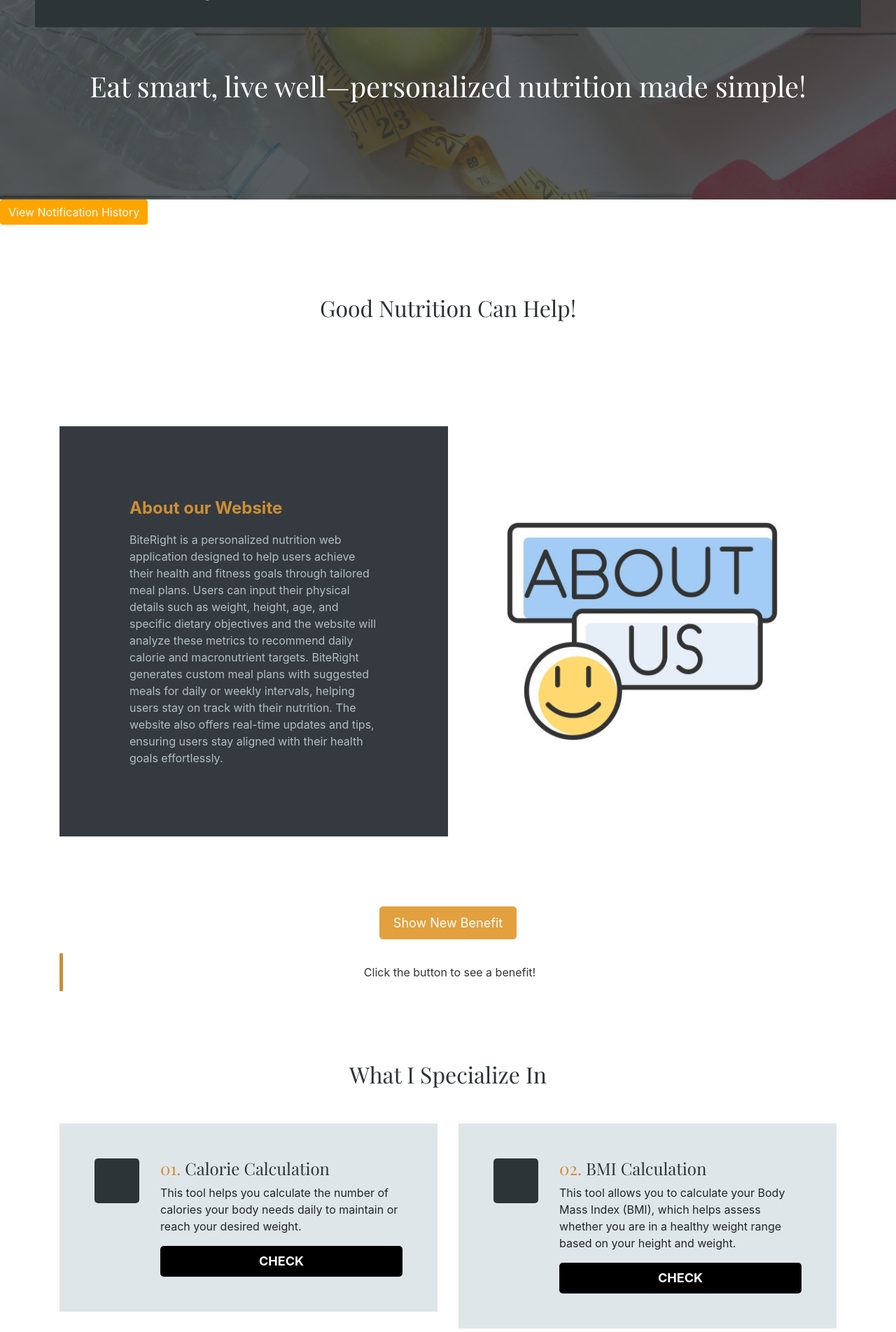
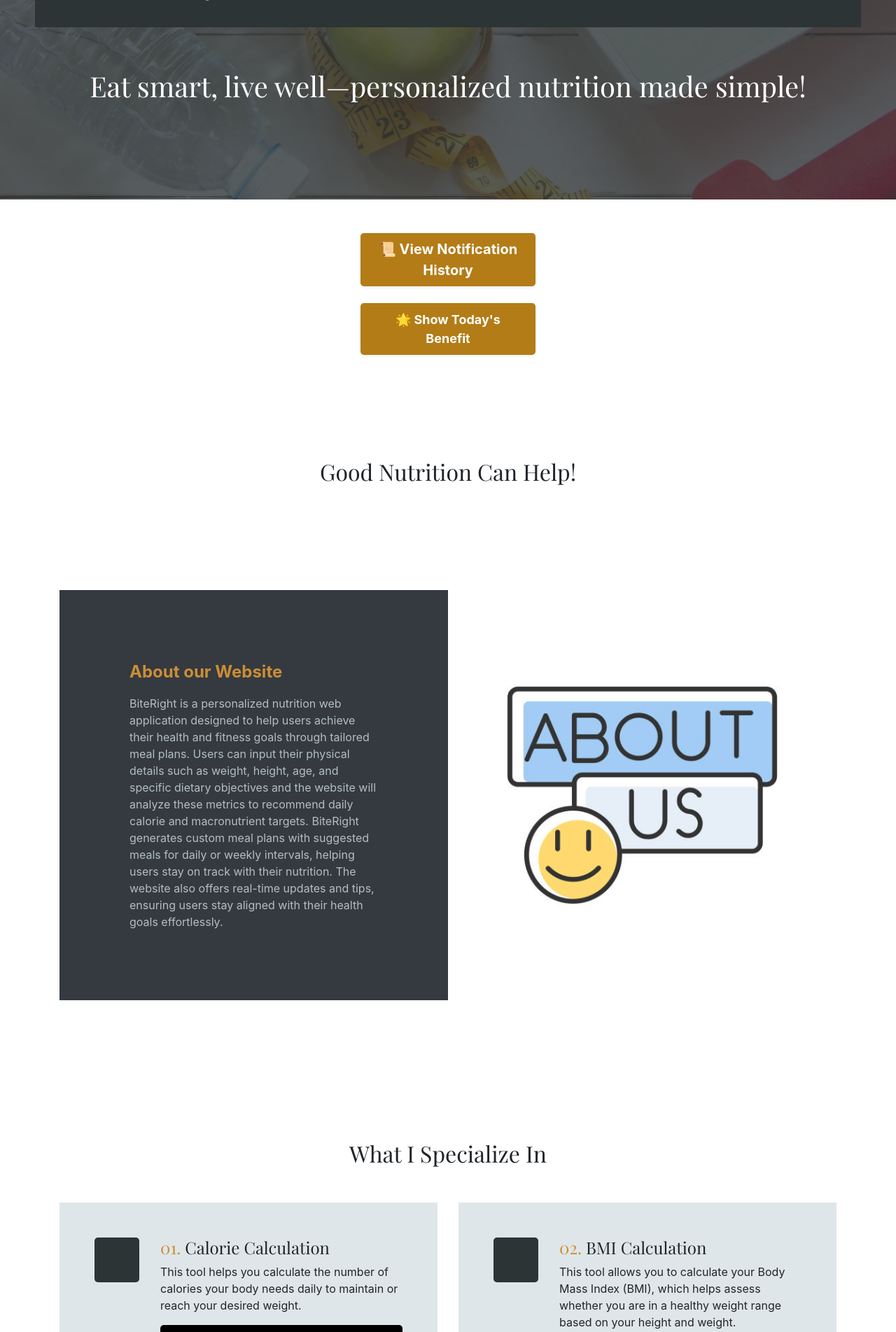
Before and after one commit to HanaAmr11/SWE-project-p1, a Flask app: page /home in a window 1280 px wide. Shown: the part 151-2054 px from the top of the page at 70% size. Run offline with Flask 3, Linux system fonts and the light colour scheme; a user stored in the database is signed in; parts of the project's set-up code (start-up, migrations or seed data) failed here and were passed over; some libraries are stand-ins or nearby versions; some web fonts are replaced.

Commit message:
benefits and notifications

```diff
--- a/app.py
+++ b/app.py
@@ -9,8 +9,9 @@ from itsdangerous import SignatureExpired, BadTimeSignature
 from itsdangerous import URLSafeTimedSerializer as Serializer
 from dotenv import load_dotenv
 import os
-import random
 import pandas as pd
+from datetime import datetime
+import json
 
 load_dotenv()
 app = Flask(__name__)
@@ -207,17 +208,28 @@ def rate_us():
 
 
 benefits_df = pd.read_csv('C:/Users/nodi3/Downloads/SWE-project-p1/fruit_vegetable_benefits.csv')
+DAILY_BENEFIT_FILE = 'daily_benefit.json'
+@app.route('/get-daily-benefit', methods=['GET'])
+def get_daily_benefit():
+    try:
+        if benefits_df.empty:
+            return jsonify({"error": "No benefits available in the dataset."}), 500
+        random_row = benefits_df.sample(n=1).iloc[0]
+        benefit = {
+            "Name": random_row["Name"],
+            "Type": random_row["Type"],
+            "Benefit": random_row["Benefit"]
+        }
+        with open(DAILY_BENEFIT_FILE, 'w') as file:
+            json.dump({
+                "date": datetime.now().strftime('%Y-%m-%d %H:%M:%S'),
+                "benefit": benefit
+            }, file)
 
-@app.route('/get-random-benefit')
-def get_random_benefit():
-    if not benefits_df.empty:
-        random_idx = random.randint(0, len(benefits_df)-1)
-        benefit = benefits_df.iloc[random_idx].to_dict()
-        print(benefit)
         return jsonify(benefit)
-    else:
-        return jsonify({"error": "No data available"}), 404
-
+    except Exception as e:
+        print("🚨 Error in get_daily_benefit:", str(e))
+        return jsonify({"error": str(e)}), 500
 
 if __name__ == "__main__":
     with app.app_context():
--- /dev/null
+++ b/daily_benefit.json
@@ -0,0 +1 @@
+{"date": "2024-12-21 16:47:03", "benefit": {"Name": "Bok Choy", "Type": "Vegetable", "Benefit": "Promotes detoxification and immune health."}}
--- a/templates/home-2.html
+++ b/templates/home-2.html
@@ -76,7 +76,7 @@
                 <ul class="sf-menu dtr-scrollspy dtr-nav light-nav-on-load light-nav-on-scroll">
                     <li> <a class="nav-link" href="#home">Home</a> </li>
                     <li> <a class="nav-link" href="#services">Services</a> </li>
-                    <li> <a class="nav-link" href="#plans">Subscribe</a> </li>
+                    <li> <a class="nav-link" href="#subscribe">Subscribe</a> </li>
                     <li> <a class="nav-link" href="#dtr-footer">Contact</a></li>
                     <li> <a class="nav-link" href="{{ url_for('ht') }}">Hydration Tracker</a></li>
                     <li> <a class="nav-link" href="{{ url_for('blogs') }}">Blogs</a></li>
@@ -108,44 +108,60 @@
                     </div>
                 </div>
                 <!--===== row ends =====-->
-
             </div>
         </section>
         <!-- hero section ends
 ================================================== -->
-<!-- Notification History Button -->
-<button id="viewNotificationHistory" class="btn btn-info" style="background-color: orange; color: white; border: none;">View Notification History</button>
-
-<!-- Notification History Modal -->
+<div class="d-flex flex-column justify-content-center align-items-center gap-4 my-5">
+    <button id="viewNotificationHistory"
+            class="btn btn-lg fw-bold shadow-sm"
+            style="background-color: #B37C17; color: white; border: none; width: 250px;">
+        📜 View Notification History
+    </button>
+    <button type="button"
+            class="btn btn-lg fw-bold shadow-sm"
+            id="new-benefit-btn"
+            data-bs-toggle="modal"
+            data-bs-target="#newBenefitModal"
+            style="background-color: #B37C17; color: white; border: none; width: 250px;">
+        🌟 Show Today's Benefit
+    </button>
+</div>
 <div id="notificationHistoryModal" class="modal fade" tabindex="-1" role="dialog">
-    <div class="modal-dialog" role="document">
+    <div class="modal-dialog">
         <div class="modal-content">
             <div class="modal-header">
                 <h5 class="modal-title">Notification History</h5>
-                <button type="button" class="close" data-dismiss="modal" aria-label="Close">
-                    <span aria-hidden="true">&times;</span>
-                </button>
+                <button type="button" class="btn-close" data-bs-dismiss="modal"></button>
             </div>
             <div class="modal-body">
                 <ul id="notificationHistoryList" class="list-group">
-                    <!-- Notification history will be dynamically added here -->
                 </ul>
             </div>
         </div>
     </div>
 </div>
-
-
+<div class="modal fade" id="newBenefitModal" tabindex="-1" aria-labelledby="newBenefitModalLabel" aria-hidden="true">
+    <div class="modal-dialog">
+        <div class="modal-content">
+            <div class="modal-header">
+                <h5 class="modal-title" id="newBenefitModalLabel">Today's Benefit</h5>
+                <button type="button" class="btn-close" data-bs-dismiss="modal"></button>
+            </div>
+            <div class="modal-body">
+                <p id="benefit-display">Loading today's benefit...</p>
+            </div>
+        </div>
+    </div>
+</div>
         <!-- features section starts
 ================================================== -->
         <section class="dtr-section dtr-box-layout dtr-py-100">
-
             <!-- heading starts -->
             <div class="dtr-section-heading text-center">
                 <h2>Good Nutrition Can Help!</h2>
             </div>
             <!-- heading ends -->
-
         </section>
         <!-- features section ends
 ================================================== -->
@@ -154,67 +170,39 @@
 ================================================== -->
         <section id="about" class="dtr-mb-100">
             <div class="container">
-
                 <!--== row 1 starts ==-->
                 <div class="row">
                     <div class="col-12">
-
                         <!-- about starts -->
                         <div class="dtr-about">
                             <div class="dtr-about-content bg-dark">
                                 <p class="text-size-md font-weight-extrabold color-gold">About our Website
                                 </p>
-
                                 <p class="color-grey">BiteRight is a personalized nutrition web application designed to help users achieve their health and fitness goals through tailored meal plans. Users can input their physical details such as weight, height, age, and specific dietary objectives and the website will analyze these metrics to recommend daily calorie and macronutrient targets. BiteRight generates custom meal plans with suggested meals for daily or weekly intervals, helping users stay on track with their nutrition. The website also offers real-time updates and tips, ensuring users stay aligned with their health goals effortlessly.</p>
-
-                            </div>
-
+                            </div>
                             <!-- about image -->
                             <div class="dtr-about-img" style="background-image: url(../static/images/aboutus.jpg);"> </div>
                         </div>
                         <!-- about ends -->
-
-                    </div>
-                </div>
-                <!--== row 1 ends ==-->
-
+                    </div>
+                </div>
             </div>
         </section>
         <!-- about section ends
 ================================================== -->
-
-        <!-- benefits section starts
-================================================== -->
-<section class="dtr-section">
-    <div class="container">
-        <div class="row">
-            <div class="col-12 text-center">
-                <button id="new-benefit-btn">Show New Benefit</button>
-                <div id="benefit-display">Click the button to see a benefit!</div>
-            </div>
-        </div>
-    </div>
-</section>
-        <!-- benefits section ends
-================================================== -->
-
         <!-- services section starts
 ================================================== -->
         <section id="services" class="dtr-section dtr-py-100">
             <div class="container">
-
                 <!-- heading starts -->
                 <div class="dtr-section-heading text-center">
                     <h2>What I Specialize In</h2>
                 </div>
                 <!-- heading ends -->
-
                 <!--== row 1 starts ==-->
                 <div class="row">
-
                     <!-- column 1 starts -->
                     <div class="col-12 col-md-6">
-
                         <!-- feature 1 starts -->
                         <div class="dtr-feature dtr-feature-left bg-grey dtr-p-50">
                             <div class="dtr-feature-img"><img src="../static/images/service-icon1.png" alt="image"></div>
@@ -222,17 +210,13 @@
                                 <h4><span class="color-gold">01.</span> Calorie Calculation</h4>
                                 <p>This tool helps you calculate the number of calories your body needs daily to maintain or reach your desired weight.</p>
                                 <a href="{{ url_for('calcalc') }}" class="dtr-btn btn-black w-100" role="button">Check</a>
-
                             </div>
                         </div>
                         <!-- feature 1 ends -->
-
                     </div>
                     <!-- column 1 ends -->
-
                     <!-- column 2 starts -->
                     <div class="col-12 col-md-6">
-
                         <!-- feature 1 starts -->
                         <div class="dtr-feature dtr-feature-left bg-grey dtr-p-50">
                             <div class="dtr-feature-img"><img src="../static/images/service-icon2.png" alt="image"></div>
@@ -243,19 +227,14 @@
                             </div>
                         </div>
                         <!-- feature 1 ends -->
-
                     </div>
                     <!-- column 2 ends -->
-
                 </div>
                 <!--== row 1 ends ==-->
-
                 <!--== row 2 starts ==-->
                 <div class="row">
-
                     <!-- column 1 starts -->
                     <div class="col-12 col-md-6">
-
                         <!-- feature 3 starts -->
                         <div class="dtr-feature dtr-feature-left bg-grey dtr-p-50">
                             <div class="dtr-feature-img"><img src="../static/images/service-icon3.png" alt="image"></div>
@@ -265,13 +244,10 @@
                             </div>
                         </div>
                         <!-- feature 3 ends -->
-
                     </div>
                     <!-- column 1 ends -->
-
                     <!-- column 2 starts -->
                     <div class="col-12 col-md-6">
-
                         <!-- feature 4 starts -->
                         <div id="f4" class="dtr-feature dtr-feature-left bg-grey dtr-p-50">
                             <div class="dtr-feature-img"><img src="../static/images/service-icon4.png" alt="image"></div>
@@ -282,13 +258,10 @@
                             </div>
                         </div>
                         <!-- feature 4 ends -->
-
                     </div>
                     <!-- column 2 ends -->
-
                 </div>
                 <!--== row 2 ends ==-->
-
             </div>
         </section>
         <!-- services section ends
@@ -338,14 +311,13 @@
 </section>
 
 <style>
-    /* Adjust spacing between checkboxes and text */
     .form-check-label {
         color: black !important;
         font-weight: bold;
-        margin-left: 10px; /* Adds space between checkbox and label */
+        margin-left: 10px;
     }
     .form-check {
-        margin-bottom: 15px; /* Adds vertical spacing between checkboxes */
+        margin-bottom: 15px;
     }
 </style>
 
@@ -355,10 +327,9 @@
         font-weight: bold;
     }
     img {
-        border-radius: 5px; /* Optional: Round the edges of the image */
+        border-radius: 5px;
     }
 </style>
-
 <!-- ----------------------------------------------- -->
 <!-- Feedback Section -->
 <section id="feedback" class="dtr-section dtr-py-100 bg-light" style="background-image: url(../static/images/footer-bg.jpg); margin-bottom: 50px;">
@@ -1449,6 +1420,7 @@
 <!-- #dtr-wrapper ends -->
 
 <!-- JS FILES -->
+ <link href="https://cdn.jsdelivr.net/npm/bootstrap@5.3.0/dist/css/bootstrap.min.css" rel="stylesheet">
 <link rel="stylesheet" href="https://maxcdn.bootstrapcdn.com/bootstrap/4.5.2/css/bootstrap.min.css">
 <script src="https://code.jquery.com/jquery-3.5.1.min.js"></script>
 <script src="https://maxcdn.bootstrapcdn.com/bootstrap/4.5.2/js/bootstrap.min.js"></script>
@@ -1461,12 +1433,12 @@
 <script src="../static/js/feedback.js"></script>
 <script src="../static/js/contact.js"></script>
 <script src="../static/js/sub.js"></script>
+<script src="https://cdn.jsdelivr.net/npm/bootstrap@5.3.0/dist/js/bootstrap.bundle.min.js"></script>
 <script>
     $(document).ready(function () {
         $('#signupForm').submit(function (event) {
             event.preventDefault();
             const formData = $(this).serialize();
-
             $.ajax({
                 type: "POST",
                 url: "/signup",
@@ -1512,63 +1484,122 @@
     });
 </script>
 <script>
-    document.getElementById('new-benefit-btn').addEventListener('click', function() {
-        fetch('/get-random-benefit')
+document.addEventListener("DOMContentLoaded", function () {
+    const waterNotificationHistory = [];
+    const benefitNotificationHistory = [];
+    const waterReminderInterval = setInterval(function () {
+        const message = "💧 Remember to drink water and stay hydrated!";
+        const timestamp = new Date().toLocaleString();
+        waterNotificationHistory.push({ message, timestamp });
+        const userConfirmed = confirm(`${message}\n\nWould you like to stop these reminders?`);
+        if (userConfirmed) {
+            clearInterval(waterReminderInterval);
+            alert("✅ Stay hydrated and healthy!");
+        }
+    }, 7000);
+    function fetchDailyBenefit() {
+        console.log("🔄 Fetching daily benefit...");
+        fetch('/get-daily-benefit')
             .then(response => response.json())
             .then(data => {
-                console.log(data);
-                if (data.Benefit && data.Name && data.Type) {
-                    document.getElementById('benefit-display').innerText = `${data.Name} (${data.Type}): ${data.Benefit}`;
+                if (data.Name && data.Type && data.Benefit) {
+                    const benefitText = `${data.Name} (${data.Type}): ${data.Benefit}`;
+                    document.getElementById('benefit-display').innerText = benefitText;
+                    const timestamp = new Date().toLocaleString();
+                    benefitNotificationHistory.push({
+                        message: `🌟 Today's Benefit: ${benefitText}`,
+                        timestamp: timestamp
+                    });
+
+                    alert("🎉 A new benefit is available for today!");
+                    const myModal = new bootstrap.Modal(document.getElementById('newBenefitModal'));
+                    myModal.show();
                 } else {
-                    document.getElementById('benefit-display').innerText = 'No benefit found';
+                    document.getElementById('benefit-display').innerText =
+                        'No benefit available for today. Please check again later.';
                 }
             })
             .catch(error => {
-                console.error('Error fetching benefit:', error);
-                document.getElementById('benefit-display').innerText = 'Error loading benefit.';
+                console.error('🚨 Error fetching daily benefit:', error);
+                document.getElementById('benefit-display').innerText =
+                    'Failed to load today’s benefit.';
+
+                const timestamp = new Date().toLocaleString();
+                benefitNotificationHistory.push({
+                    message: '🚨 Failed to load today’s benefit.',
+                    timestamp: timestamp
+                });
+            });
+    }
+    setInterval(fetchDailyBenefit, 60000);
+    document.getElementById("viewNotificationHistory").addEventListener("click", function () {
+        const historyList = document.getElementById("notificationHistoryList");
+        historyList.innerHTML = "";
+        const waterHeader = document.createElement("li");
+        waterHeader.className = "list-group-item active";
+        waterHeader.textContent = "💧 Water Reminders:";
+        historyList.appendChild(waterHeader);
+
+        if (waterNotificationHistory.length === 0) {
+            const emptyWaterItem = document.createElement("li");
+            emptyWaterItem.className = "list-group-item";
+            emptyWaterItem.textContent = "No water reminders yet.";
+            historyList.appendChild(emptyWaterItem);
+        } else {
+            waterNotificationHistory.forEach((notification, index) => {
+                const listItem = document.createElement("li");
+                listItem.className = "list-group-item";
+                listItem.textContent = `${index + 1}. ${notification.message} (at ${notification.timestamp})`;
+                historyList.appendChild(listItem);
+            });
+        }
+        const separator = document.createElement("hr");
+        historyList.appendChild(separator);
+        const benefitHeader = document.createElement("li");
+        benefitHeader.className = "list-group-item active";
+        benefitHeader.textContent = "🌟 Daily Benefits:";
+        historyList.appendChild(benefitHeader);
+        if (benefitNotificationHistory.length === 0) {
+            const emptyBenefitItem = document.createElement("li");
+            emptyBenefitItem.className = "list-group-item";
+            emptyBenefitItem.textContent = "No benefit notifications yet.";
+            historyList.appendChild(emptyBenefitItem);
+        } else {
+            benefitNotificationHistory.forEach((notification, index) => {
+                const listItem = document.createElement("li");
+                listItem.className = "list-group-item";
+                listItem.textContent = `${index + 1}. ${notification.message} (at ${notification.timestamp})`;
+                historyList.appendChild(listItem);
+            });
+        }
+        const historyModal = new bootstrap.Modal(document.getElementById("notificationHistoryModal"));
+        historyModal.show();
     });
 });
 </script>
 <script>
     document.addEventListener("DOMContentLoaded", function () {
-            const notificationHistory = []; // Array to store notification history
-
-            // Function to display a reminder every 10 minutes
-            const reminderInterval = setInterval(function () {
-                const message = "Remember to take care of yourself! Drink water or take a healthy step.";
-                const timestamp = new Date().toLocaleString();
-
-                // Store the notification in history
-                notificationHistory.push({ message, timestamp });
-
-                // Show the alert
-                const userConfirmed = confirm(`${message}\n\nWould you like to stop these reminders?`);
-
-                // If the user confirms, stop the reminders
-                if (userConfirmed) {
-                    clearInterval(reminderInterval);
-                    alert("Great! Stay healthy and hydrated!");
+        const checkboxes = document.querySelectorAll('.form-check-input');
+        const saveButton = document.getElementById('saveGoals');
+        const successMessage = document.getElementById('goalsSuccess');
+        function loadGoals() {
+            checkboxes.forEach((checkbox) => {
+                const isChecked = localStorage.getItem(checkbox.id) === 'true';
+                checkbox.checked = isChecked;
+            });
         }
-            }, 7000); // Every 10 minutes (600000 ms)
-
-            // Show notification history in modal
-            document.getElementById("viewNotificationHistory").addEventListener("click", function () {
-                const historyList = document.getElementById("notificationHistoryList");
-                historyList.innerHTML = ""; // Clear previous history
-
-                // Add each notification to the history list
-                notificationHistory.forEach((notification, index) => {
-                    const listItem = document.createElement("li");
-                    listItem.className = "list-group-item";
-                    listItem.textContent = `${index + 1}. ${notification.message} (at ${notification.timestamp})`;
-                    historyList.appendChild(listItem);
+        function saveGoals() {
+            checkboxes.forEach((checkbox) => {
+                localStorage.setItem(checkbox.id, checkbox.checked);
             });
-
-                // Show the modal
-                $("#notificationHistoryModal").modal("show");
-            });
+            successMessage.style.display = 'block';
+            setTimeout(() => {
+                successMessage.style.display = 'none';
+            }, 2000);
+        }
+        saveButton.addEventListener('click', saveGoals);
+        loadGoals();
     });
 </script>
-
 </body>
 </html>
```
Also changed, not shown: instance/users.db. Lines whose indentation alone changed are shown as unchanged.
